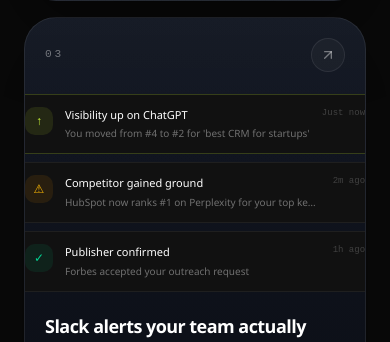
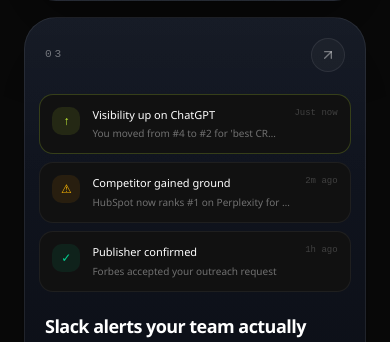
Before and after one commit to akashgupta157/landing-page-, a Next.js app: page / in a window 390 px wide. Shown: the part 6446-6788 px from the top of the page. Built offline with nearby package versions, Linux system fonts and the light colour scheme.

Commit message:
chore: update subproject commit reference and adjust layout in AlertsMockup for improved responsiveness

```diff
--- a/components/landing/feature-mockups/AlertsMockup.tsx
+++ b/components/landing/feature-mockups/AlertsMockup.tsx
@@ -1,6 +1,6 @@
 export function AlertsMockup() {
   return (
-    <div className="w-full space-y-2">
+    <div className="w-[85%] mx-auto space-y-2">
       {[
         {
           icon: "↑",
```
